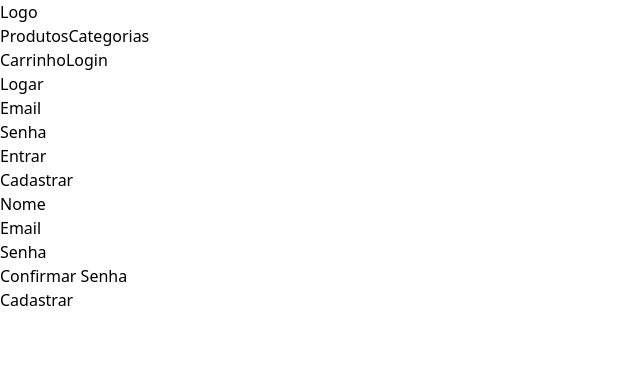
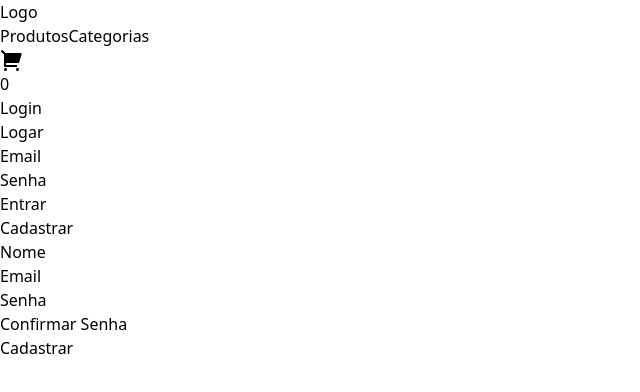
Before and after one commit to tjfaccipieri/projetoFarmacia2024, a React (Vite) app in the folder farmaciafrontend/: page /login in a window 1280 px wide. Shown: the top 392 px of the page, without its empty margins (0-640 px from the left). Built offline with nearby package versions, Linux system fonts and the light colour scheme.

Commit message:
finalizando pagina de carrinho

```diff
--- a/farmaciafrontend/src/components/Carrinho.tsx
+++ b/farmaciafrontend/src/components/Carrinho.tsx
@@ -1,6 +1,7 @@
 import { useContext } from 'react'
 import { AuthContext } from '../contexts/AuthContext'
 import fusca from '/fusca.jpg'
+import { RiAddFill, RiSubtractFill  } from "react-icons/ri";
 
 function Carrinho() {
 
@@ -10,15 +11,20 @@ function Carrinho() {
     <section className='container mx-auto mt-8 flex flex-col gap-2'>
       {carrinho.map(item => (
         <div className='border border-purple-700 rounded px-4 py-2 flex items-center justify-between'>
-        <div className=' flex gap-2 items-center'>
+        <div className=' flex gap-4 items-center'>
           <img src={fusca} className='w-16 rounded border-2 border-purple-800' alt="" />
           <p className='font-semibold uppercase text-purple-900'>{item.nome}</p>
+          <div className="flex ml-4 items-center  border-2 px-4 py-2 rounded-full border-purple-800 gap-4">
+            <RiSubtractFill className='hover:bg-purple-200 rounded-full  '  />
+            <span>1</span>
+            <RiAddFill className='hover:bg-purple-200 rounded-full  '  />
+          </div>
         </div>
         <span className="inline-block bg-purple-800 text-white px-4 py-1 rounded-full text-sm font-bold mr-2">
           {new Intl.NumberFormat('pt-BR', {
             style: 'currency',
             currency: 'BRL',
-          }).format(item.preco)}
+            }).format(item.preco)}
         </span>
         </div>
       ))}
--- a/farmaciafrontend/src/components/Navbar.tsx
+++ b/farmaciafrontend/src/components/Navbar.tsx
@@ -1,20 +1,48 @@
-import { Link } from "react-router-dom";
+import { useContext } from 'react';
+import { RiShoppingCart2Fill } from 'react-icons/ri';
+import { Link } from 'react-router-dom';
+import { AuthContext } from '../contexts/AuthContext';
 
 function Navbar() {
+  /* The line `const { userLogin, logout, carrinho } = useContext(AuthContext);` is using the `useContext` hook from React to access the values stored in the `AuthContext` context. */
+  const { userLogin, logout, carrinho } = useContext(AuthContext);
+
   return (
     <div className="flex justify-between items-center container mx-auto mt-8">
       <div className="flex items-center space-x-4">
-        <div className="font-bold text-xl"><Link to='/'>Logo</Link></div>
-        <Link to='/produtos'>Produtos</Link>
-        <Link to='/categorias'>Categorias</Link>
+        <div className="font-bold text-xl">
+          <Link to="/">Logo</Link>
+        </div>
+        <Link to="/produtos">Produtos</Link>
+        <Link to="/categorias">Categorias</Link>
       </div>
-      <div>
-        <Link to='/carrinho'>Carrinho</Link>
-        <Link to='/login'
-          className="bg-blue-500 hover:bg-blue-700 text-white font-bold py-2 px-4 rounded"
-        >
-          Login
-        </Link>
+      <div className="flex gap-4 items-center">
+        <div className="relative py-4">
+          <Link to="/carrinho">
+            <RiShoppingCart2Fill
+              className="text-purple-950 relative"
+              size={24}
+            />
+          </Link>
+          <span className="bg-red-300 absolute rounded-full px-1 text-xs top-2 -right-1">
+            {carrinho.length}
+          </span>
+        </div>
+        {userLogin.token === '' ? (
+          <Link
+            to="/login"
+            className="bg-purple-500 hover:bg-purple-700 text-white font-bold py-2 px-4 rounded"
+          >
+            Login
+          </Link>
+        ) : (
+          <button
+            onClick={logout}
+            className="bg-purple-500 hover:bg-purple-700 text-white font-bold py-2 px-4 rounded"
+          >
+            Sair
+          </button>
+        )}
       </div>
     </div>
   );
--- a/farmaciafrontend/src/components/produtos/CardProdutos.tsx
+++ b/farmaciafrontend/src/components/produtos/CardProdutos.tsx
@@ -7,9 +7,9 @@ interface CardProdutosProps {
 
 function CardProdutos({ produto }: CardProdutosProps) {
   return (
-    <div className="w-80 rounded overflow-hidden shadow-lg m-2 mx-auto border-gray-200 border-2 hover:shadow-xl cursor-pointer">
+    <div className="w-80 rounded-lg overflow-hidden shadow-lg m-2 mx-auto border-gray-200 border-2 hover:shadow-xl cursor-pointer">
       <img
-        className="w-full h-64 object-cover"
+        className="w-full h-64 object-cover mt-4"
         src={produto.foto || "https://radio93fm.com.br/wp-content/uploads/2019/02/produto.png"}
         alt={produto.nome}
       />
--- a/farmaciafrontend/src/contexts/AuthContext.tsx
+++ b/farmaciafrontend/src/contexts/AuthContext.tsx
@@ -1,9 +1,9 @@
 import axios, { AxiosError } from 'axios';
 import { createContext, useState } from 'react';
 import { toast } from 'react-toastify';
+import { Produtos } from '../models/Produtos';
 import { UserLogin } from '../models/UserLogin';
 import { auth } from '../services/Service';
-import { Produtos } from '../models/Produtos';
 
 interface AuthProviderProps {
   children: React.ReactNode;
@@ -13,7 +13,8 @@ interface AuthContextProps {
   userLogin: UserLogin;
   login(user: UserLogin): Promise<void>;
   carrinho: Produtos[];
-  addCarrinho (produto: Produtos): void;
+  addCarrinho(produto: Produtos): void;
+  logout(): void;
 }
 
 export const AuthContext = createContext({} as AuthContextProps);
@@ -28,8 +29,13 @@ export function AuthProvider({ children }: AuthProviderProps) {
     token: '',
   });
 
-  const [carrinho, setCarrinho] = useState<Produtos[]>([])
+  const [carrinho, setCarrinho] = useState<Produtos[]>([]);
 
+  /**
+   * The function `login` is an asynchronous function in TypeScript React that handles user login, displaying success messages and handling different error scenarios.
+   * @param {UserLogin} user - The `user` parameter in the `login` function is of type `UserLogin`, which likely contains the user's login credentials such as username and password. It is used to authenticate the user when logging in.
+   * @returns If the login is successful, a success toast message is displayed. If there is an error during the login process, either an alert message for invalid user credentials or lack of permission is shown. If there is an unexpected error, it is logged to the console.
+   */
   async function login(user: UserLogin) {
     try {
       await auth('/usuarios/logar', user, setUserLogin);
@@ -61,17 +67,37 @@ export function AuthProvider({ children }: AuthProviderProps) {
     }
   }
 
+  /**
+   * The `logout` function resets the user login information and logs a message indicating the user has logged out.
+   */
+  function logout() {
+    setUserLogin({
+      id: '',
+      nome: '',
+      usuario: '',
+      senha: '',
+      foto: '',
+      token: '',
+    });
+    console.log('saiu');
+  }
 
-
-  function addCarrinho(produto: Produtos){
+  /**
+   * The function `addCarrinho` adds a product to the shopping cart and logs the updated cart items.
+   * @param {Produtos} produto - The parameter `produto` in the `addCarrinho` function is of type `Produtos`, which likely represents an object or data structure that contains information about a product.
+   */
+  function addCarrinho(produto: Produtos) {
     setCarrinho((currentItems: Produtos[]) => {
-      return[...currentItems, produto]
-    })
+      return [...currentItems, produto];
+    });
     console.log(carrinho);
   }
 
+  /* The `return` statement in the `AuthProvider` component is returning the JSX code that defines the structure of the component. In this case, it is returning a `Provider` component from the `AuthContext` with specific values passed as the `value` prop. */
   return (
-    <AuthContext.Provider value={{ userLogin, login, carrinho, addCarrinho }}>
+    <AuthContext.Provider
+      value={{ userLogin, login, carrinho, addCarrinho, logout }}
+    >
       {children}
     </AuthContext.Provider>
   );
```
